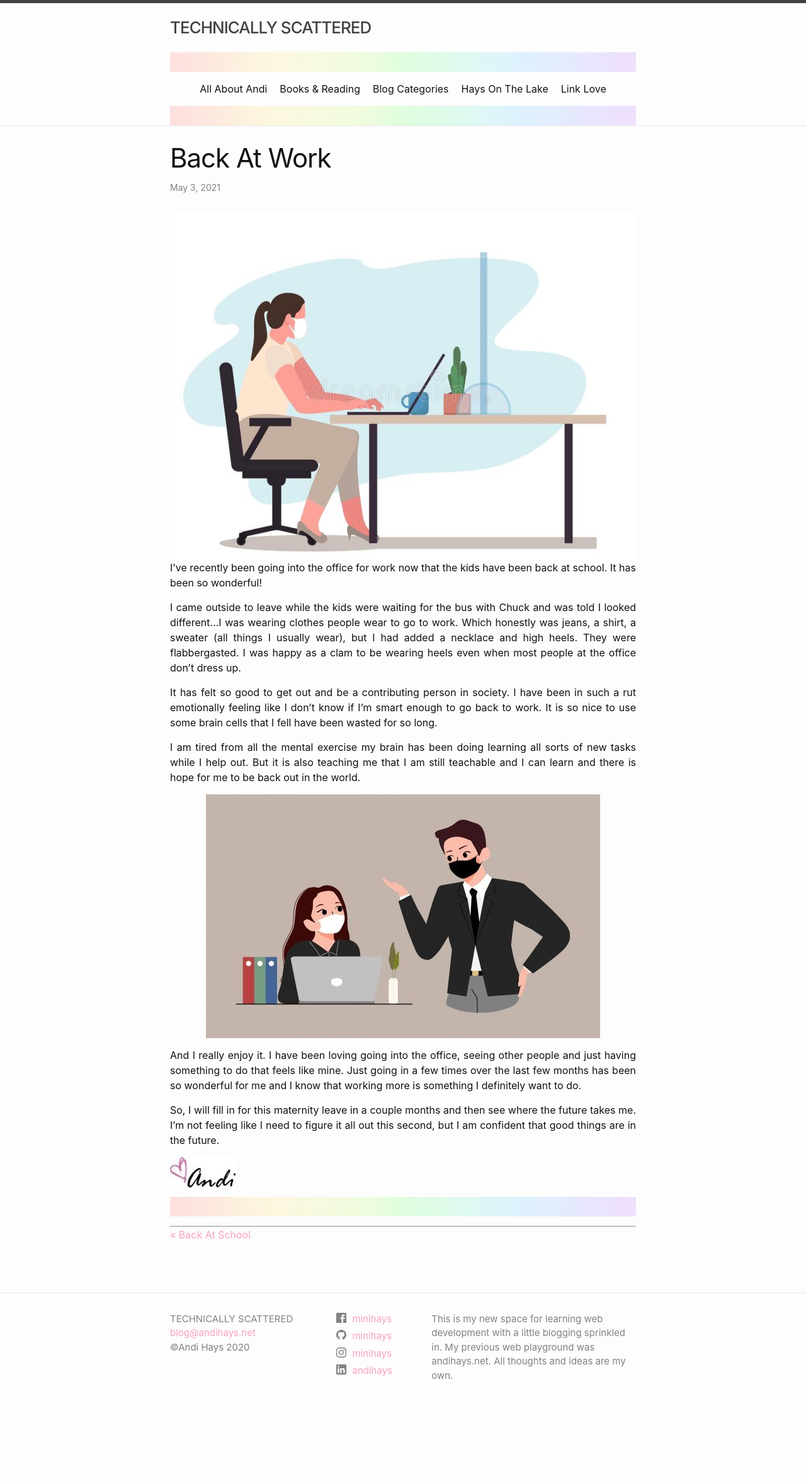
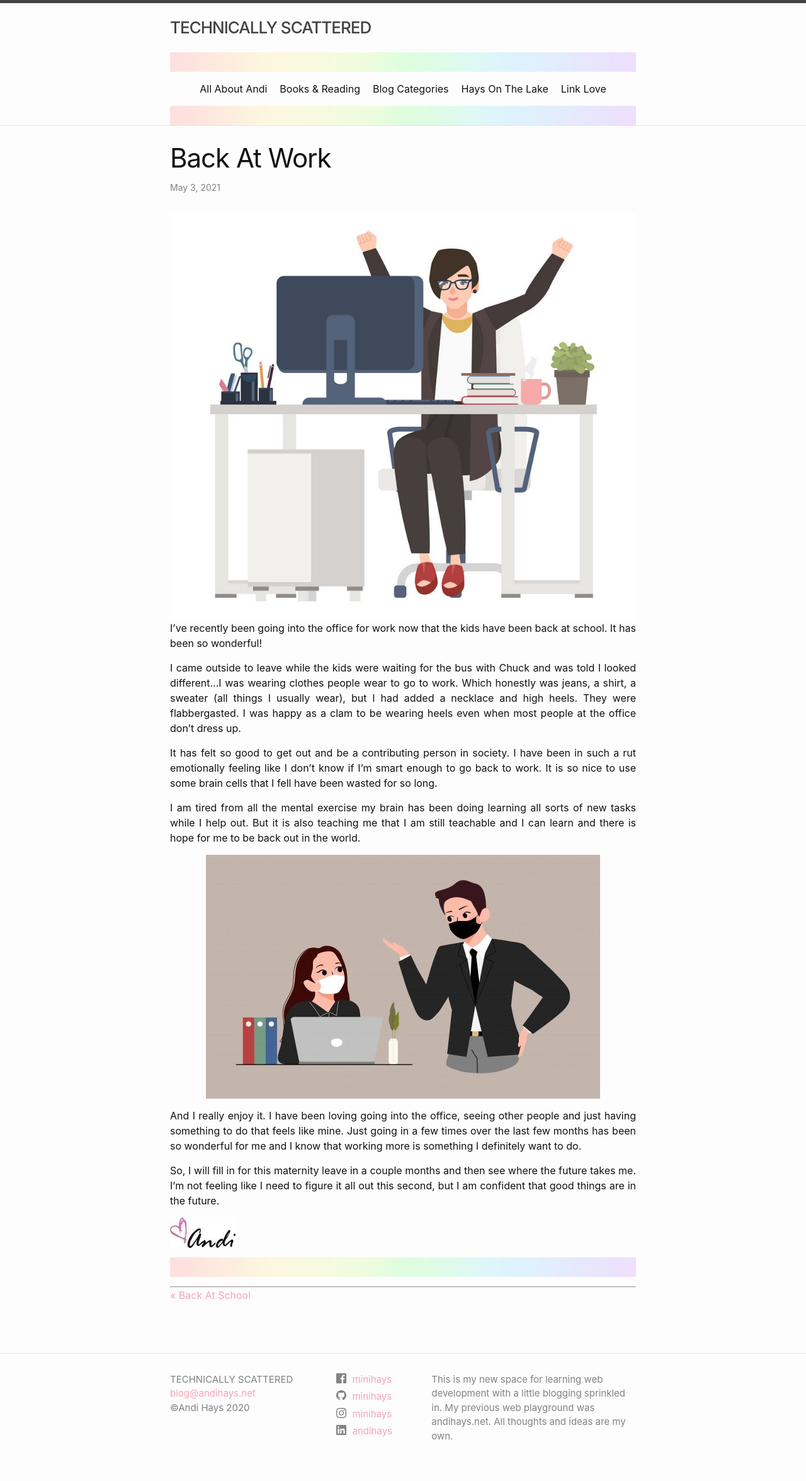
Before and after one commit to minihays/minihays.github.io, a Jekyll site: the page built from _posts/2021-05-03-back-at-work.markdown, in a window 1280 px wide. Shown: the whole page at 63% size. Built offline with Jekyll 4.4.1, drawn with Linux system fonts in a browser that asks for light colours; before the commit the page ends 2255 px from its top, so only the background shows below that.

Commit message:
updated image

```diff
--- a/_posts/2021-05-03-back-at-work.markdown
+++ b/_posts/2021-05-03-back-at-work.markdown
@@ -3,7 +3,7 @@ layout: post
 title: "Back At Work"
 categories: [COVID, Randomness, Tech]
 ---
-![office](/images/office2.jpeg)
+![office](/images/office4.jpeg)
 I've recently been going into the office for work now that the kids have been back at school. It has been so wonderful!
 
 I came outside to leave while the kids were waiting for the bus with Chuck and was told I looked different...I was wearing clothes people wear to go to work. Which honestly was jeans, a shirt, a sweater (all things I usually wear), but I had added a necklace and high heels. They were flabbergasted. I was happy as a clam to be wearing heels even when most people at the office don't dress up.
```
Also changed, not shown: images/office4.jpeg (added).
